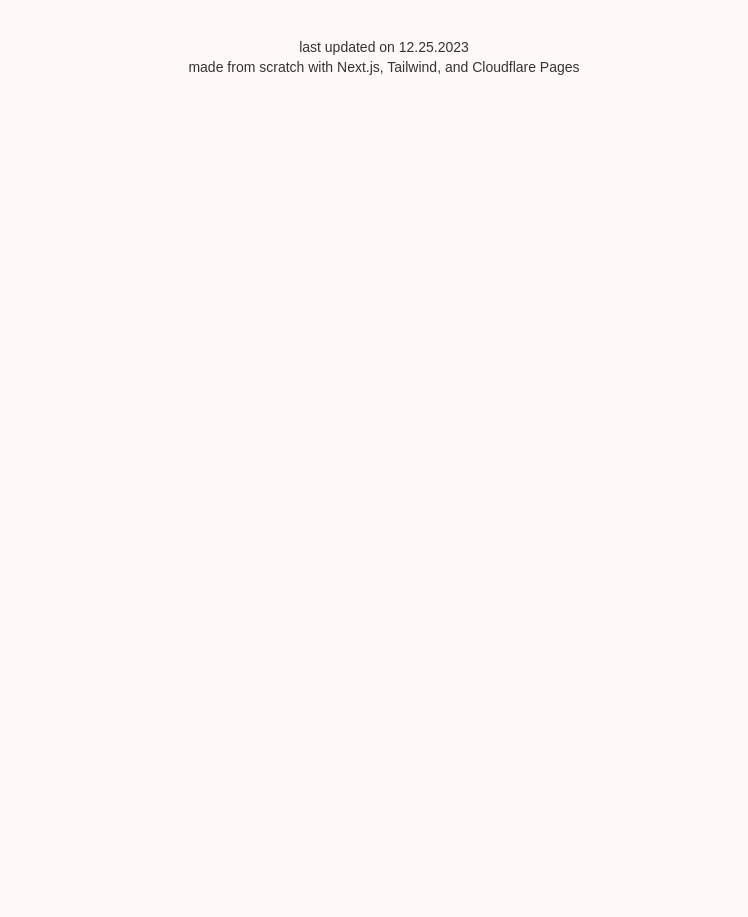
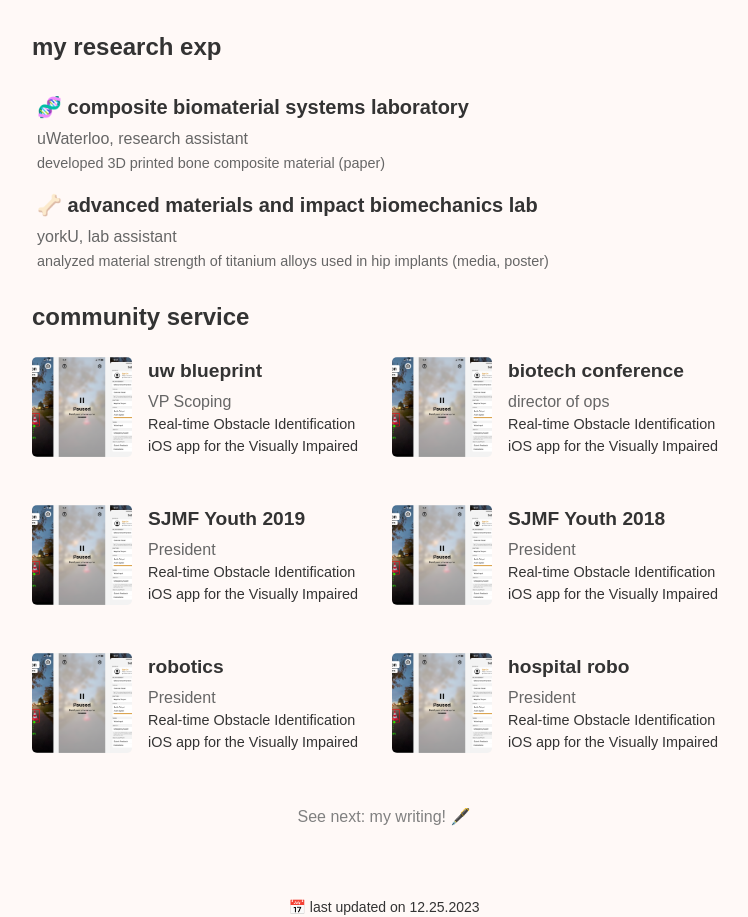
Before and after one commit to aninibread/portfolio2, a Next.js app: page / in a window 1280 px wide. Shown: the part 1864-2781 px from the top of the page, without its empty margins (256-1004 px from the left). Before the commit the page ends 1989 px from the top, so only its background shows below. Built offline with nearby package versions, Linux system fonts and the light colour scheme.

Commit message:
complete index v1

```diff
--- /dev/null
+++ b/src/components/volCards.js
@@ -0,0 +1,18 @@
+import React from 'react';
+import styles from '../styles/VolCard.module.css';
+
+const VolCard = ({ title, position, date, description, imgUrl }) => {
+  return (
+    <div className={styles.listItem}>
+      <img className={styles.listImage} src={imgUrl} alt={title} />
+      <div className={styles.listDetails}>
+        <h3 className={styles.listTitle}>{title}</h3>
+        <h4 className={styles.listPosition}>{position}</h4>
+        <p className={styles.listDate}>{date}</p>
+        <p className={styles.listDescripText}>{description}</p>
+      </div>
+    </div>
+  );
+};
+
+export default VolCard;
--- /dev/null
+++ b/src/data/research_experience.js
@@ -0,0 +1,15 @@
+
+const researchExperiences = [
+    {
+        companyName: '🧬 composite biomaterial systems laboratory',
+        positionName: 'uWaterloo, research assistant',
+        teamName: 'developed 3D printed bone composite material (paper)'
+    },
+    {
+        companyName: '🦴 advanced materials and impact biomechanics lab',
+        positionName: 'yorkU, lab assistant',
+        teamName: 'analyzed material strength of titanium alloys used in hip implants (media, poster)'
+    },
+  ];
+
+  export { researchExperiences };
--- /dev/null
+++ b/src/data/vol_experience.js
@@ -0,0 +1,41 @@
+
+const volunteeringExperiences = [
+    {
+      title: 'uw blueprint',
+      position: 'VP Scoping',
+      description: 'Real-time Obstacle Identification iOS app for the Visually Impaired',
+      imgUrl: '/ClarifEye_Preview.png',
+    },
+    {
+        title: 'biotech conference',
+        position: 'director of ops',
+        description: 'Real-time Obstacle Identification iOS app for the Visually Impaired',
+        imgUrl: '/ClarifEye_Preview.png',
+    },
+    {
+        title: 'SJMF Youth 2019',
+        position: 'President',
+        description: 'Real-time Obstacle Identification iOS app for the Visually Impaired',
+        imgUrl: '/ClarifEye_Preview.png',
+    },
+    {
+        title: 'SJMF Youth 2018',
+        position: 'President',
+        description: 'Real-time Obstacle Identification iOS app for the Visually Impaired',
+        imgUrl: '/ClarifEye_Preview.png',
+    },
+    {
+        title: 'robotics',
+        position: 'President',
+        description: 'Real-time Obstacle Identification iOS app for the Visually Impaired',
+        imgUrl: '/ClarifEye_Preview.png',
+    },
+    {
+        title: 'hospital robo',
+        position: 'President',
+        description: 'Real-time Obstacle Identification iOS app for the Visually Impaired',
+        imgUrl: '/ClarifEye_Preview.png',
+    },
+  ];
+
+  export { volunteeringExperiences };
--- a/src/data/work_experience.js
+++ b/src/data/work_experience.js
@@ -13,7 +13,7 @@
     {
       companyName: '⛅ cloudflare',
       positionName: 'product intern',
-      teamName: 'workers'
+      teamName: 'workers & pages'
     },
     {
       companyName: '🍷 somm.ai',
@@ -35,7 +35,11 @@
       positionName: 'software intern',
       teamName: 'asset recovery'
     },
-    // ... more work experiences
+    {
+      companyName: '⛅ cloudflare',
+      positionName: 'program intern',
+      teamName: 'customer support'
+    },
   ];
 
   export { workExperiences };
--- a/src/pages/index.js
+++ b/src/pages/index.js
@@ -1,9 +1,12 @@
 import { Inter } from 'next/font/google'
 import Head from 'next/head'
 import ProjectCard from '../components/project_cards';
-import ResumeItem from '../components/resumeItem'
+import ResumeItem from '../components/resumeItem';
+import VolCard from '../components/volCards';
 import {Projects} from '../data/card_preview';
 import {workExperiences} from '../data/work_experience';
+import {researchExperiences} from '../data/research_experience';
+import {volunteeringExperiences} from '../data/vol_experience';
 
 const inter = Inter({ subsets: ['latin'] })
 
@@ -17,8 +20,8 @@
       <header className="flex w-full max-w-3xl mx-auto px-4 sm:px-6 lg:px-8 justify-between items-center py-6">
         <div className="logo text-5xl">🧸</div>
         <nav className="nav space-x-4">
-          <a className="nav-item" href="/" title="Info">Info</a>
-          <a className="nav-item" href="/resume" title="Writing">Writing</a>
+          <a className="nav-item" href="/" title="info">info</a>
+          <a className="nav-item" href="/writing" title="writing">writing</a>
         </nav>
       </header>
       <main className="flex-grow w-full max-w-3xl mx-auto px-4 sm:px-6 lg:px-8">
@@ -42,7 +45,7 @@
             <ProjectCard key={index} {...project} />
           ))}
         </div>
-        <h2 className="intro-header text-2xl my-6">my experiences</h2>
+        <h2 className="intro-header text-2xl my-6">my work exp</h2>
         <p className="mb-4">explored areas such as fintech, b2b, b2c, and iaas. worked in various company sizes from 3 to 100k employees: </p>
         <div>
           {workExperiences.map((experience, index) => (
@@ -50,10 +53,22 @@
           ))}
         </div>
         <h2 className="intro-header text-2xl my-6">my research exp</h2>
+          {researchExperiences.map((experience, index) => (
+            <ResumeItem key={index} {...experience} />
+          ))}
+        <h2 className="intro-header text-2xl my-6">community service</h2>
+        <div className="cardsGrid grid grid-cols-1 sm:grid-cols-2 lg:grid-cols-2 gap-4">
+          {volunteeringExperiences.map((experience, index) => (
+            <VolCard key={index} {...experience} />
+          ))}
+        </div>
+        <div class="bounce-link-container">
+          <a href="/writing" class="bounce-link">See next: my writing! 🖋️</a>
+        </div>
       </main>
       <footer className="w-full max-w-5xl mx-auto px-4 sm:px-6 lg:px-8 py-12 text-center text-sm">
-        <p>last updated on 12.25.2023</p>
-        <p>made from scratch with Next.js, Tailwind, and Cloudflare Pages</p>
+        <p>📅 last updated on 12.25.2023</p>
+        <p>🔨 made from scratch with Next.js, Tailwind, and Cloudflare Pages</p>
       </footer>
     </div>
   )
--- /dev/null
+++ b/src/styles/VolCard.module.css
@@ -0,0 +1,37 @@
+.listItem {
+    display: flex;
+    align-items: center;
+    gap: 1rem; /* Adjust the gap between the image and the details */
+    margin-bottom: 1rem;
+    padding-bottom: 1rem;
+  }
+
+  .listImage {
+    width: 100px; /* Adjust the image size as needed */
+    height: 100px;
+    object-fit: cover;
+    border-radius: 5px;
+  }
+
+  .listDetails {
+    flex-grow: 1;
+  }
+
+  .listTitle {
+    font-size: 1.2rem;
+    margin-bottom: 0.25rem;
+  }
+
+  .listPosition {
+    font-size: 1rem;
+    color: #666;
+  }
+
+  .listDate {
+    font-size: 0.9rem;
+    color: #999;
+  }
+
+  .listDescripText {
+    font-size: 0.9rem;
+  }
--- a/src/styles/globals.css
+++ b/src/styles/globals.css
@@ -62,3 +62,30 @@
   position: relative;
   color: #064f39; /* Dark forest green */
 }
+
+.bounce-link-container {
+  text-align: center;
+  padding: 20px 0; /* Add padding at the bottom for spacing */
+}
+
+.bounce-link {
+  display: inline-block;
+  color:gray;
+  text-decoration: none; /* Removes underline from the link */
+  font-size: 1rem; /* Sets the font size similar to the rest of your text */
+  font-weight: normal; /* Regular font weight */
+  margin: 0;
+  animation: bounce 2s infinite;
+}
+
+@keyframes bounce {
+  0%, 20%, 50%, 80%, 100% {
+    transform: translateY(0);
+  }
+  40% {
+    transform: translateY(-10px);
+  }
+  60% {
+    transform: translateY(-5px);
+  }
+}
```
Also changed, not shown: src/pages/writing.js (renamed from src/pages/resume.js).
